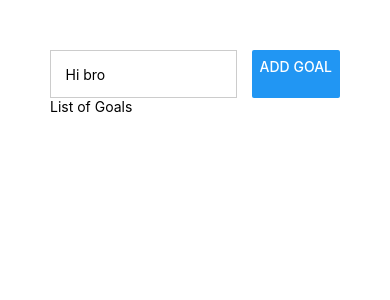
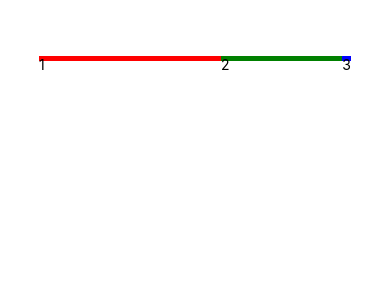
Before and after one commit to inhyoe/React_native, a React Native app: screen / in a window 390 px wide. Shown: the top 300 px of the page. Built offline with nearby package versions, Linux system fonts and the light colour scheme.

Commit message:
강좌21 flex컨테이너

```diff
--- a/App.jsx
+++ b/App.jsx
@@ -8,18 +8,27 @@ import {
 
 export default function App() {
   return (
-    <View style={styles.appContainer}>
+    <View>
+      <View style={{ height: 50 }}></View>
       <View
-        style={styles.inputContainer}
+        style={{
+          justifyContent: 'center',
+          alignItems: 'center',
+        }}
       >
-        <TextInput
-          style={styles.TextInput}
-          placeholder="Hi bro"
-        />
-        <Button title="add Goal" />
-      </View>
-      <View>
-        <Text>List of Goals</Text>
+        <View style={styles.appContainer}>
+          <View style={[styles.firstColor, styles.boxSize]}>
+            <Text>1</Text>
+          </View>
+          <View
+            style={[styles.secondColor, styles.boxSize]}
+          >
+            <Text>2</Text>
+          </View>
+          <View style={[styles.thirdColor, styles.boxSize]}>
+            <Text>3</Text>
+          </View>
+        </View>
       </View>
     </View>
   );
@@ -27,19 +36,24 @@ export default function App() {
 
 const styles = StyleSheet.create({
   appContainer: {
-    padding: 50,
+    // flex: 1,
+    flexDirection: 'row',
+    width: '80%',
+    height: '30%',
+    justifyContent: 'space-around',
   },
-  inputContainer: {
-    flexDirection: 'row',
-    justifyContent: 'space-between',
+  boxSize: {
+    // width: 100,
   },
-  TextInput: {
-    borderWidth: 1,
-    borderColor: '#cccccc',
-    width: '70%',
-    padding: '5%',
-    // padding: 8,
-    marginRight: '5%',
-    // marginRight: 9,
+  firstColor: {
+    flex: 3,
+    backgroundColor: 'red',
+  },
+  secondColor: {
+    flex: 2,
+    backgroundColor: 'green',
+  },
+  thirdColor: {
+    backgroundColor: 'blue',
   },
 });
```
Also changed, not shown: 1 other file (tests, documents, lock files or other folders).
